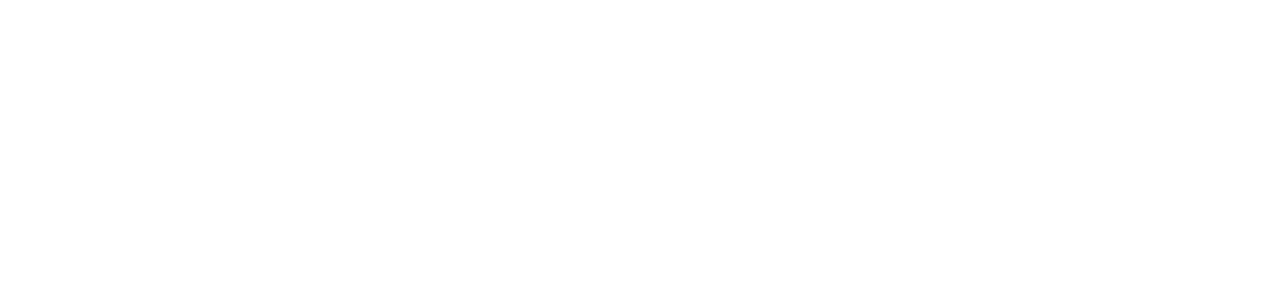
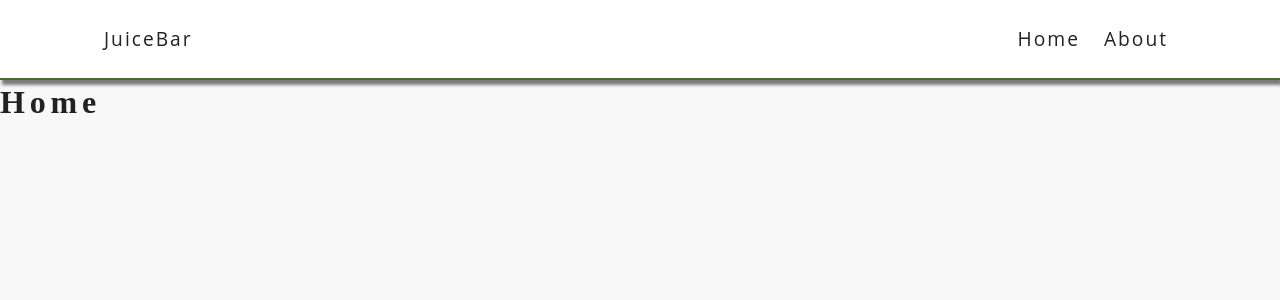
Before and after one commit to Sabbirdiu/react_juicebar_app, a React (Create React App) app: page / in a window 1280 px wide. Shown: the top 300 px of the page. Built offline with nearby package versions, Linux system fonts and the light colour scheme.

Commit message:
added Navbar

```diff
--- a/src/App.js
+++ b/src/App.js
@@ -1,25 +1,30 @@
-import {
-  BrowserRouter as Router,
-  Route,
-  Switch
-
-} from "react-router-dom";
+import React from "react";
+import {BrowserRouter as Router,Route,Switch} from "react-router-dom";
 import  About from './pages/About'
 import  Details from './pages/Details'
 import  Error from './pages/Error'
 import  Home from './pages/Home'
+import Navbar from './components/Navbar';
 
 function App() {
   return (
-    <div className="App">
     <Router>
+      <Navbar />
       <Switch>
-          <Route path='/details/:id' >
+        <Route exact path="/">
+          <Home />
+        </Route>
+        <Route path="/about">
+          <About />
+        </Route>
+        <Route path="/cocktail/:id">
           <Details />
+        </Route>
+        <Route path="*">
+          <Error />
         </Route>
       </Switch>
     </Router>
-    </div>
   );
 }
 
--- a/src/components/Navbar.jsx
+++ b/src/components/Navbar.jsx
@@ -1,10 +1,25 @@
 import React from 'react'
+import { Link } from "react-router-dom";
 
 function Navbar() {
     return (
-        <div>
-            <h1>Navbar</h1>
-        </div>
+    <nav className="navbar">
+      <div className="nav-center">
+        <ul className="nav-links">
+            <li>
+                <Link to="/">JuiceBar</Link>
+            </li>
+        </ul>
+        <ul className="nav-links">
+          <li>
+            <Link to="/">home</Link>
+          </li>
+          <li>
+            <Link to="/about">about</Link>
+          </li>
+        </ul>
+      </div>
+    </nav>
     )
 }
 
--- a/src/index.css
+++ b/src/index.css
@@ -1,13 +1,310 @@
-body {
-  margin: 0;
-  font-family: -apple-system, BlinkMacSystemFont, 'Segoe UI', 'Roboto', 'Oxygen',
-    'Ubuntu', 'Cantarell', 'Fira Sans', 'Droid Sans', 'Helvetica Neue',
-    sans-serif;
-  -webkit-font-smoothing: antialiased;
-  -moz-osx-font-smoothing: grayscale;
+
+
+:root {
+  --primaryLightColor: #d4e6a5;
+  --primaryColor: #476a2e;
+  --primaryDarkColor: #c02c03;
+  --primaryFont: "Open Sans", sans-serif;
+  --slantedFont: "Solway", serif;
+  --mainWhite: #fff;
+  --offWhite: #f7f7f7;
+  --mainBackground: #f8f8f8;
+  --mainOverlay: rgba(35, 10, 36, 0.4);
+  --mainBlack: #222;
+  --mainGrey: #ececec;
+  --darkGrey: #afafaf;
+  --mainRed: #bd0303;
+  --mainTransition: all 0.3s linear;
+  --mainSpacing: 0.3rem;
+  --lightShadow: 2px 5px 3px 0px rgba(0, 0, 0, 0.5);
+  --darkShadow: 4px 10px 5px 0px rgba(0, 0, 0, 0.5);
+  --mainBorderRadius: 0.25rem;
+  --smallWidth: 85vw;
+  --maxWidth: 40rem;
+  --fullWidth: 1170px;
 }
 
-code {
-  font-family: source-code-pro, Menlo, Monaco, Consolas, 'Courier New',
-    monospace;
+* {
+  margin: 0;
+  padding: 0;
+  box-sizing: border-box;
 }
+
+body {
+  font-family: var(--primaryFont);
+  color: var(--mainBlack);
+  background: var(--mainBackground);
+  line-height: 1.4;
+  font-size: 1rem;
+  font-weight: 300;
+}
+h1,
+h2,
+h3,
+h4,
+h5,
+h6 {
+  font-family: var(--slantedFont);
+  margin-bottom: 1.25rem;
+  letter-spacing: var(--mainSpacing);
+}
+p {
+  margin-bottom: 1.25rem;
+}
+ul {
+  list-style-type: none;
+}
+a {
+  text-decoration: none;
+  color: var(--mainBlack);
+}
+img {
+  width: 100%;
+  display: block;
+}
+.loading {
+  text-transform: capitalize;
+  text-align: center;
+  font-size: 1.7rem;
+  margin-top: 3rem;
+  letter-spacing: var(--mainSpacing);
+}
+.loading img {
+  width: 10rem;
+  margin: 0 auto;
+}
+
+.btn,
+.btn-white,
+.btn-primary {
+  text-transform: uppercase;
+  letter-spacing: var(--mainSpacing);
+  color: var(--primaryColor);
+  border: 2px solid var(--primaryColor);
+  padding: 0.45rem 0.8rem;
+  display: inline-block;
+  transition: var(--mainTransition);
+  cursor: pointer;
+  font-size: 0.8rem;
+  background: transparent;
+  border-radius: var(--mainBorderRadius);
+  display: inline-block;
+}
+.btn:hover {
+  background: var(--primaryColor);
+  color: var(--mainWhite);
+}
+.btn-white {
+  background: transparent;
+  color: var(--mainWhite);
+  border-color: var(--mainWhite);
+}
+.btn-white:hover {
+  background: var(--mainWhite);
+  color: var(--primaryColor);
+}
+.btn-primary {
+  background: var(--primaryColor);
+  color: var(--mainWhite);
+  border-color: var(--primaryColor);
+}
+.btn-primary:hover {
+  background: transparent;
+  color: var(--primaryColor);
+}
+.btn-block {
+  width: 100%;
+  display: block;
+  margin: 0 auto;
+  box-shadow: var(--lightShadow);
+  text-align: center;
+}
+.btn-details {
+  padding: 0.25rem 0.4rem;
+}
+.btn-details:hover {
+  background: var(--primaryLightColor);
+  border-color: var(--primaryLightColor);
+}
+
+.navbar {
+  background: var(--mainWhite);
+  height: 5rem;
+  display: flex;
+  align-items: center;
+  border-bottom: 2px solid var(--primaryColor);
+  box-shadow: var(--lightShadow);
+}
+.nav-center {
+  display: flex;
+  justify-content: space-between;
+  align-items: center;
+  width: var(--smallWidth);
+  margin: 0 auto;
+  max-width: var(--fullWidth);
+}
+.nav-links {
+  display: flex;
+  align-items: center;
+}
+.nav-links a {
+  text-transform: capitalize;
+  display: inline-block;
+  font-weight: bold;
+  margin-right: 0.5rem;
+  font-weight: 400;
+  letter-spacing: 2px;
+  font-size: 1.2rem;
+  padding: 0.25rem 0.5rem;
+  transition: var(--mainTransition);
+}
+.nav-links a:hover {
+  color: var(--primaryColor);
+}
+.logo {
+  width: 12rem;
+}
+
+.about-section {
+  width: var(--smallWidth);
+  max-width: var(--maxWidth);
+  margin: 0 auto;
+}
+.about-section p {
+  line-height: 2rem;
+  font-weight: 400;
+  letter-spacing: 2px;
+}
+
+.error-page {
+  display: flex;
+  justify-content: center;
+}
+.error-container {
+  text-align: center;
+  text-transform: capitalize;
+}
+
+
+.section {
+  padding: 4rem 0;
+}
+.section-title {
+  font-size: 2rem;
+  text-transform: capitalize;
+  letter-spacing: var(--mainSpacing);
+  text-align: center;
+  margin-bottom: 3.5rem;
+  margin-top: 1rem;
+}
+.cocktails-center {
+  width: var(--smallWidth);
+  margin: 0 auto;
+  max-width: var(--fullWidth);
+  display: grid;
+  grid-template-columns: repeat(auto-fill, minmax(370.8px, 1fr));
+  column-gap: 1.8rem;
+  row-gap: 1.8rem;
+  /* align-items: start; */
+}
+
+
+.cocktail {
+  background: var(--mainWhite);
+  margin-bottom: 2rem;
+  box-shadow: var(--lightShadow);
+  transition: var(--mainTransition);
+  display: grid;
+  grid-template-rows: auto 1fr;
+  border-radius: var(--mainBorderRadius);
+}
+.cocktail:hover {
+  box-shadow: var(--darkShadow);
+}
+.cocktail img {
+  border-top-left-radius: var(--mainBorderRadius);
+  border-top-right-radius: var(--mainBorderRadius);
+}
+.cocktail-footer {
+  padding: 1.5rem;
+}
+.cocktail-footer h3,
+.cocktail-footer h4,
+.cocktail-footer p {
+  margin-bottom: 0.3rem;
+}
+.cocktail-footer h3 {
+  font-size: 2.2rem;
+}
+.cocktail-footer p {
+  color: var(--darkGrey);
+  margin-bottom: 0.5rem;
+}
+
+
+.form {
+  width: var(--smallWidth);
+  margin: 0 auto;
+  max-width: var(--maxWidth);
+}
+
+.search-form {
+  background: var(--mainWhite);
+  padding: 1.25rem 1rem;
+  text-transform: capitalize;
+  border-radius: var(--mainBorderRadius);
+  box-shadow: var(--lightShadow);
+}
+
+.form-control label {
+  display: block;
+  margin-bottom: 0.5rem;
+  color: var(--primaryColor);
+}
+.form-control input {
+  width: 100%;
+  border: none;
+  border: 2px solid var(--darkGrey);
+  border-radius: var(--mainBorderRadius);
+  padding: 0.5rem;
+  font-size: 1.2rem;
+}
+/*
+======
+Cocktail
+======
+*/
+
+.cocktail-section {
+  text-align: center;
+}
+.drink {
+  width: var(--smallWidth);
+  max-width: var(--fullWidth);
+  margin: 0 auto;
+  text-align: left;
+}
+.drink img {
+  border-radius: var(--mainBorderRadius);
+}
+.drink p {
+  font-weight: bold;
+  text-transform: capitalize;
+}
+.drink span {
+  margin-right: 0.5rem;
+}
+.drink-info {
+  padding-top: 2rem;
+}
+@media screen and (min-width: 992px) {
+  .drink {
+    display: grid;
+    grid-template-columns: 2fr 3fr;
+    gap: 3rem;
+    align-items: center;
+  }
+  .drink-info {
+    padding-top: 0;
+  }
+}
```
Also changed, not shown: 1 other file (tests, documents, lock files or other folders). Lines whose indentation alone changed are shown as unchanged.
